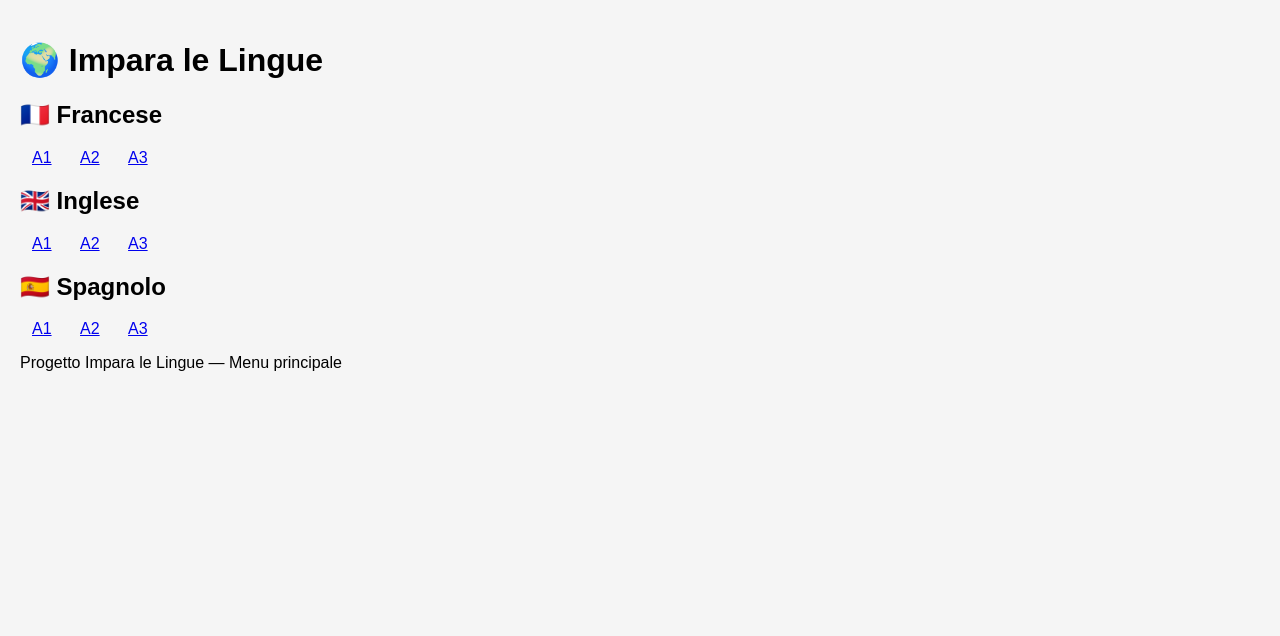
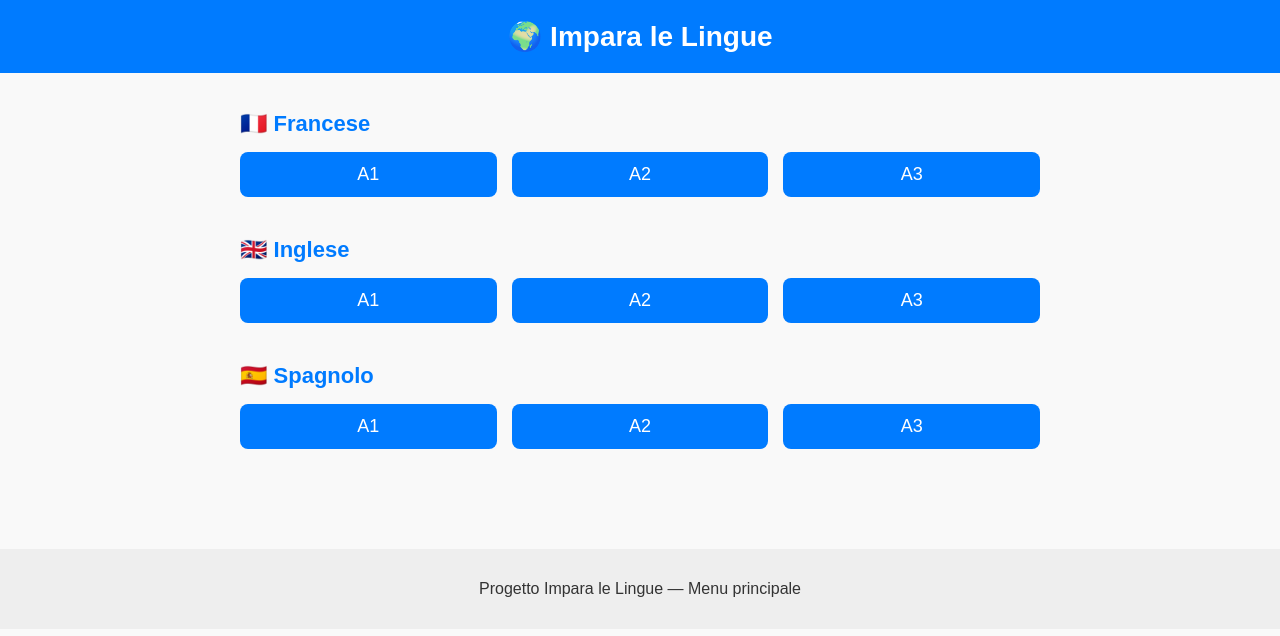
Before and after one commit to fabiorimini/impara-le-lingue, a plain HTML site: page index.html in a window 1280 px wide. Drawn offline with Linux system fonts and the light colour scheme.

Commit message:
Update style.css

```diff
--- a/style.css
+++ b/style.css
@@ -1,51 +1,65 @@
 body {
   font-family: Arial, sans-serif;
-  background: #f5f5f5;
   margin: 0;
-  padding: 20px;
+  padding: 0;
+  background: #f9f9f9;
+  color: #333;
 }
 
-#chat-container {
-  max-width: 600px;
-  margin: auto;
-  background: white;
+header {
+  background: #007bff;
+  color: white;
   padding: 20px;
-  border-radius: 8px;
+  text-align: center;
 }
 
-#chat-log {
-  height: 300px;
-  overflow-y: auto;
-  border: 1px solid #ccc;
-  padding: 10px;
-  margin-bottom: 10px;
+h1 {
+  margin: 0;
+  font-size: 28px;
 }
 
-#user-input {
-  width: 100%;
-  padding: 10px;
-  margin-bottom: 10px;
+main {
+  padding: 20px;
+  max-width: 800px;
+  margin: auto;
 }
 
-#controls {
+.language-block {
+  margin-bottom: 40px;
+}
+
+.language-block h2 {
+  margin-bottom: 15px;
+  font-size: 22px;
+  color: #007bff;
+}
+
+.menu {
   display: flex;
-  gap: 10px;
+  gap: 15px;
   flex-wrap: wrap;
 }
 
 .btn {
-  padding: 8px 12px;
-  border: none;
-  border-radius: 4px;
-  cursor: pointer;
+  flex: 1;
+  min-width: 80px;
+  padding: 12px;
+  background: #007bff;
+  color: white;
+  text-align: center;
+  border-radius: 8px;
+  font-size: 18px;
+  text-decoration: none;
+  transition: background 0.3s;
 }
 
-.btn-send { background: #4CAF50; color: white; }
-.btn-voice { background: #2196F3; color: white; }
-.btn-listen { background: #FF9800; color: white; }
-.btn-clarify { background: #9C27B0; color: white; }
+.btn:hover {
+  background: #0056b3;
+}
 
-#score-box {
-  margin-top: 10px;
-  font-weight: bold;
+footer {
+  text-align: center;
+  padding: 15px;
+  background: #eee;
+  margin-top: 40px;
 }
```
